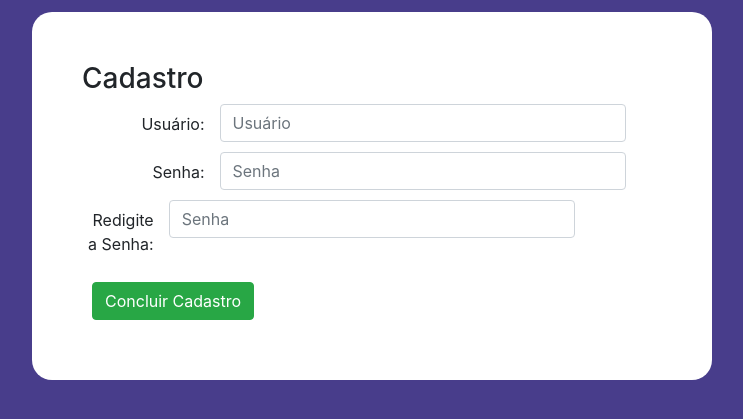
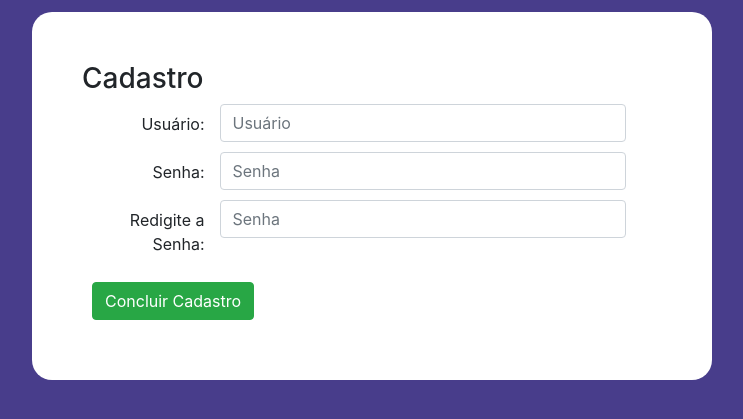
Before and after one commit to RanielEvan/CC, a PHP site: page /PROJETO2/novoUser.php in a window 1280 px wide. Shown: the part 138-557 px from the top of the page, without its empty margins (268-1011 px from the left). Run offline with PHP 8.4, Linux system fonts and the light colour scheme.

Commit message:
Update novoUser.php

```diff
--- a/WEB/PROJETO2/novoUser.php
+++ b/WEB/PROJETO2/novoUser.php
@@ -49,7 +49,7 @@
             </div>
 
             <div class="row my-2">
-                <label class="col-sm-2 text-right my-2">Redigite a Senha: </label>
+                <label class="col-sm-3 text-right my-2">Redigite a Senha: </label>
                 <input type="password" required class="form-control col-sm-8" name="passwConf" placeholder="Senha" />
             </div>
 
```
